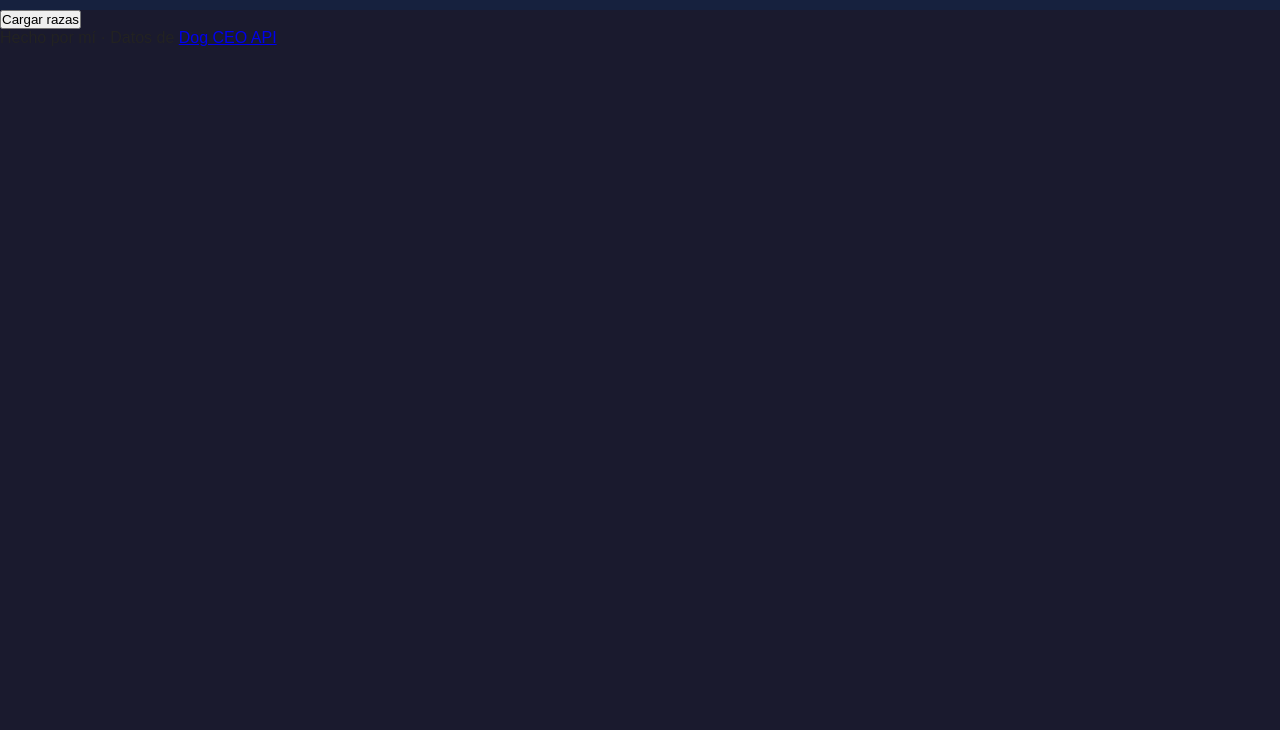
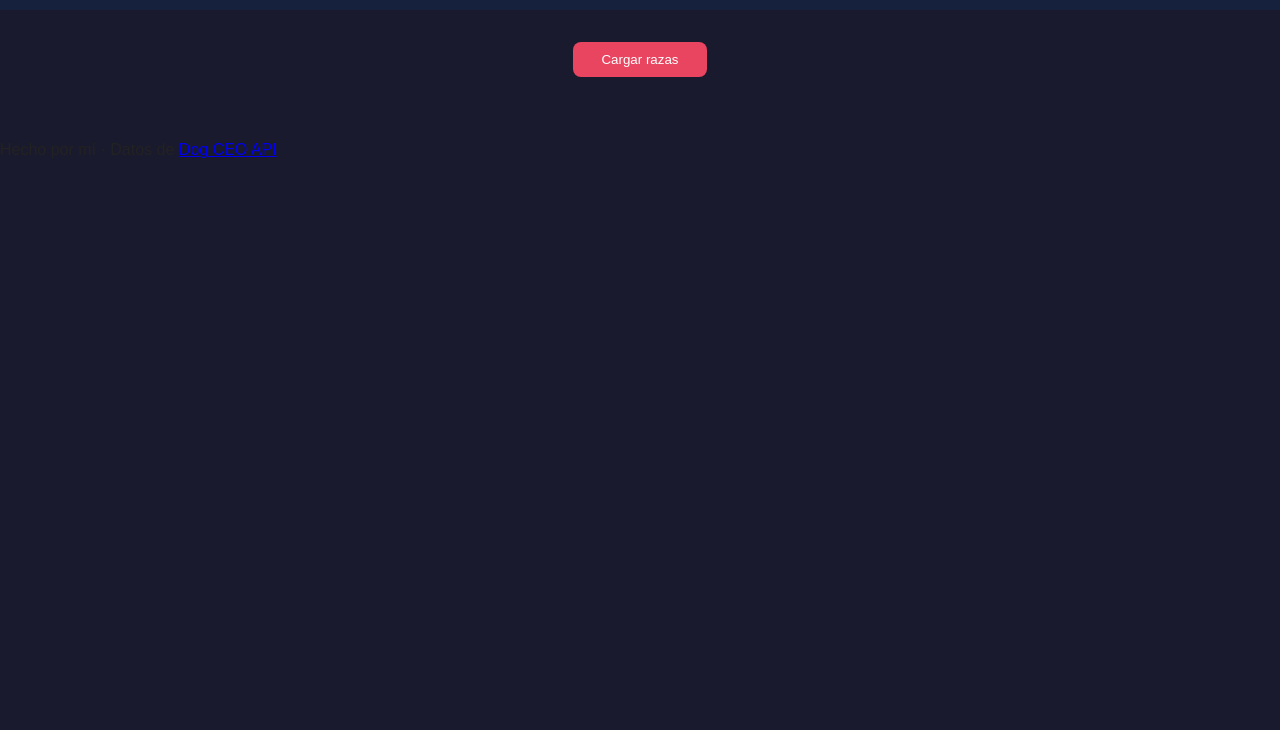
Before and after one commit to JennyGoNavia/mi-galeria-web, a plain HTML site: page index.html in a window 1280 px wide. Shown: the part 70-800 px from the top of the page. Drawn offline with Linux system fonts and the light colour scheme.

```diff
--- a/css/estilos.css
+++ b/css/estilos.css
@@ -47,4 +47,20 @@
   outline: none;
 }
 
-header input:focus
+header input:focus {
+  outline: 3px solid var(--acc);
+}
+
+main {
+  padding: 2rem;
+}
+
+#cargar {
+  display: block;
+  margin: 0 auto 2rem;
+  padding: 10px 28px;
+  background-color: var(--acc);
+  color: white;
+  border: none;
+  border-radius: 8px;
+  font-size: 1
```
